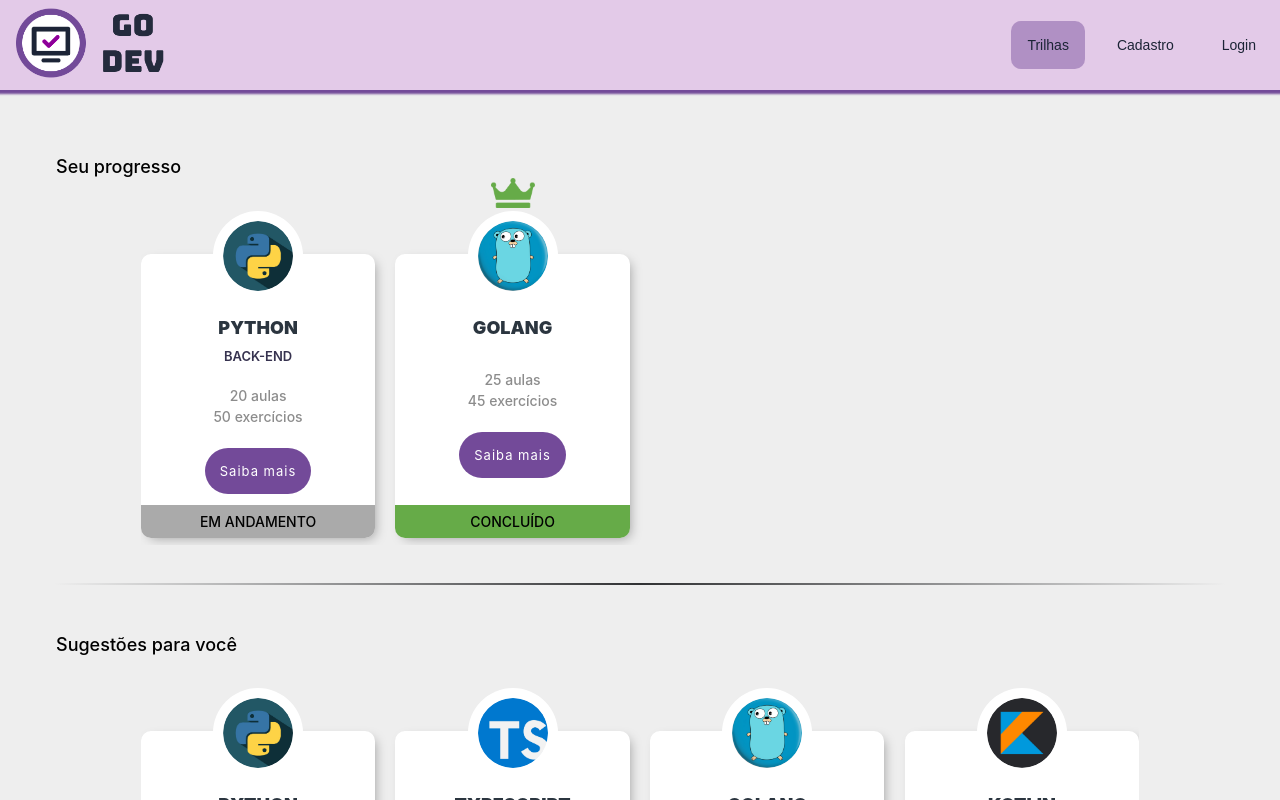
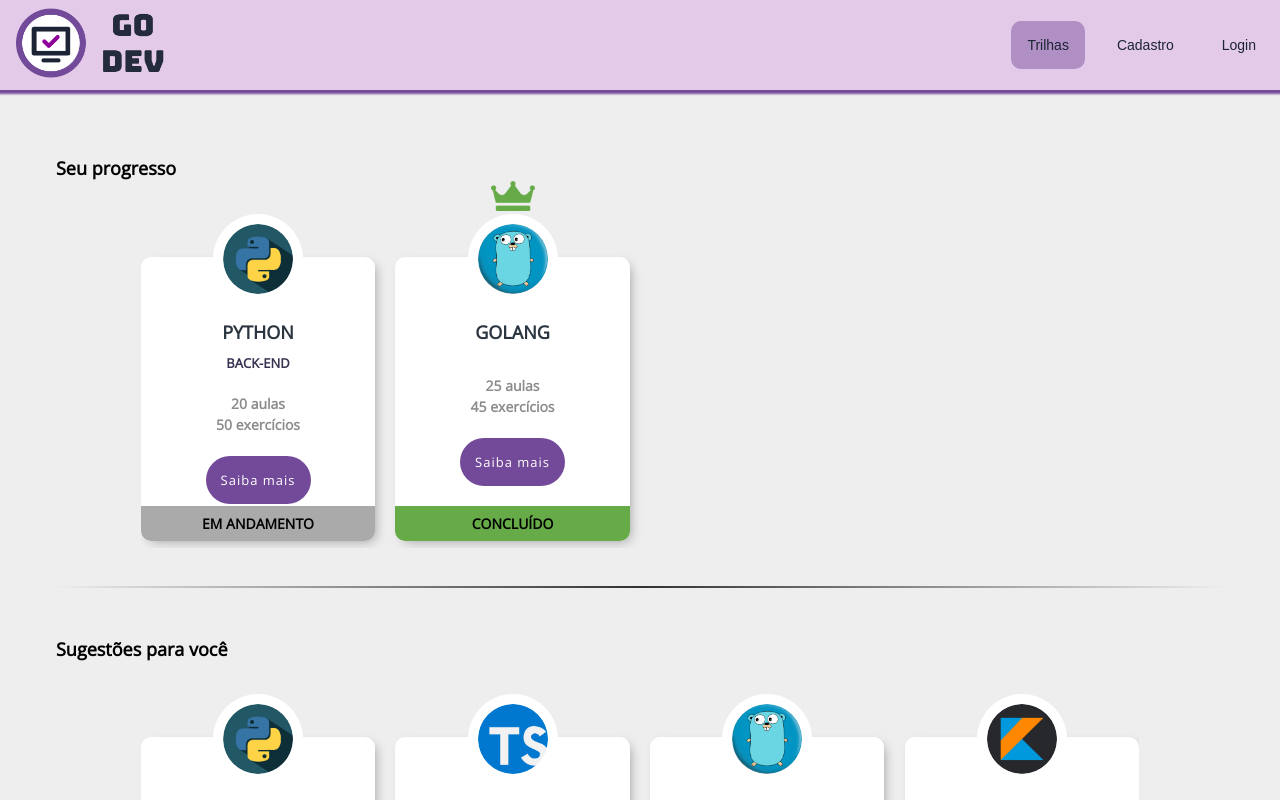
Before and after one commit to gabriela-ogoncalves/go-dev, a React (Create React App) app: page /trilhas in a window 1280 px wide. Shown: the top 800 px of the page. Built offline with nearby package versions, Linux system fonts and the light colour scheme; a web font is replaced by a local one.

Commit message:
add open sans font-family and change font-weight

```diff
--- a/src/App.scss
+++ b/src/App.scss
@@ -1,6 +1,5 @@
 .go-dev {
   display: grid;
-  grid-template-rows: 90px 90% 90px;
   grid-template-columns: 100%;
   grid-template-areas: 'header' 'content' 'footer';
   margin: 0 auto;
--- a/src/components/Banner/index.scss
+++ b/src/components/Banner/index.scss
@@ -36,7 +36,7 @@
 
         &__title {
             font-size: 32px;
-            font-weight: 500;
+            font-weight: 600;
             margin-bottom: 24px;
             line-height: normal;
 
@@ -85,7 +85,7 @@
                 letter-spacing: 1px;
                 z-index: 1;
                 transition: 300ms ease;
-                font-weight: 500;
+                font-weight: 600;
 
                 &:hover {
                 &::before {
--- a/src/components/Cadastro/styles.scss
+++ b/src/components/Cadastro/styles.scss
@@ -41,7 +41,7 @@
 
     &__label {
         justify-self: flex-start;
-        font-weight: 500;
+        font-weight: 600;
         text-transform: uppercase;
     }
 
@@ -65,7 +65,7 @@
         margin-top: -1rem;
         margin-bottom: 0.25rem;
         color: red;
-        font-weight: 500;
+        font-weight: 600;
         letter-spacing: 0.03rem;
         line-height: 1.25rem;
 
--- a/src/components/Card/styles.scss
+++ b/src/components/Card/styles.scss
@@ -69,7 +69,7 @@
       font-size: 14px;
       line-height: 150%;
       text-align: center;
-      font-weight: 500;
+      font-weight: 600;
       color: rgba(0,0,0,.45);
       display: grid;
       justify-content: center;
@@ -130,7 +130,7 @@
     width: 100%;
 
     font-size: 14px;
-    font-weight: 500;
+    font-weight: 600;
 
     &__progress {
       width: auto;
--- a/src/components/Grid/styles.scss
+++ b/src/components/Grid/styles.scss
@@ -24,7 +24,7 @@
 
 .title-grid {
   font-size: 18px;
-  font-weight: 500;
+  font-weight: 600;
   text-align: start;
   margin-left: 40px;
 
--- a/src/components/Login/styles.scss
+++ b/src/components/Login/styles.scss
@@ -37,7 +37,7 @@
     &__error {
         margin-bottom: 10%;
         color: red;
-        font-weight: 500;
+        font-weight: 600;
         letter-spacing: 0.03rem;
         line-height: 1.25rem;
     }
--- a/src/components/Profile/styles.scss
+++ b/src/components/Profile/styles.scss
@@ -123,7 +123,7 @@
         &__left {
           grid-column-start: 1;
           color: #4f4f4f;
-          font-weight: 500;
+          font-weight: 600;
         }
 
         &__right {
--- a/src/components/TrilhasProgress/styles.scss
+++ b/src/components/TrilhasProgress/styles.scss
@@ -13,7 +13,7 @@
 
 .title-grid-mobile {
   font-size: 18px;
-  font-weight: 500;
+  font-weight: 600;
   text-align: start;
   margin-left: 5px;
   margin-bottom: 24px;
--- a/src/index.scss
+++ b/src/index.scss
@@ -1,5 +1,6 @@
 @import url('https://fonts.cdnfonts.com/css/bungee');
 @import url('https://fonts.googleapis.com/css?family=Poppins:400,700,900');
+@import url('https://fonts.googleapis.com/css2?family=Open+Sans&display=swap');
 
 :root {
   --go-dev-background: #E3CAE8;
@@ -7,6 +8,7 @@
   --go-dev-border: #734A99;
   --bungee-font: 'Bungee', sans-serif;
   --poppins-font: 'Poppins', sans-serif;
+  --open-sans: 'Open Sans', sans-serif;
   --color-dark-blue: #2b353f;
   --color-purple: #36324f;
   --color-dark-purple: #332546;
@@ -21,9 +23,7 @@
 
 body {
   margin: 0;
-  font-family: -apple-system, BlinkMacSystemFont, 'Segoe UI', 'Roboto', 'Oxygen',
-    'Ubuntu', 'Cantarell', 'Fira Sans', 'Droid Sans', 'Helvetica Neue',
-    sans-serif;
+  font-family: var(--open-sans);
   -webkit-font-smoothing: antialiased;
   -moz-osx-font-smoothing: grayscale;
 }
```
